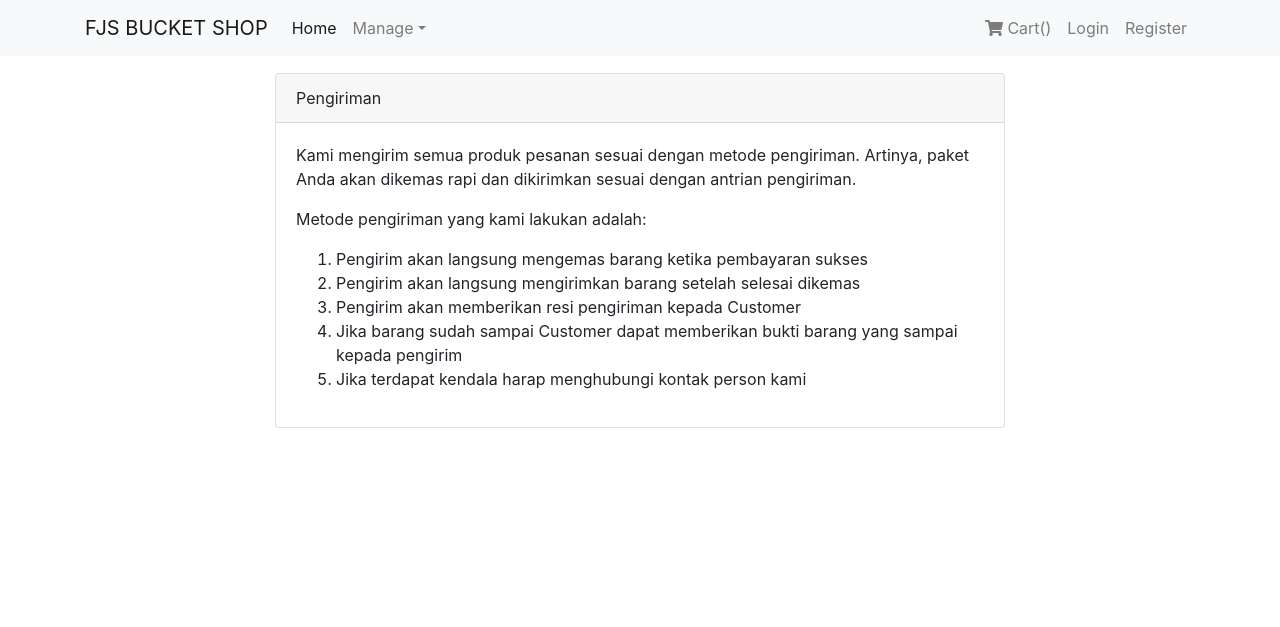
After one commit to alvisuhartanto/TA-CEO_T-REX, a CodeIgniter app: page /TA-CEO_T-REX/index.php/bantuan/pengiriman in a window 1280 px wide. The commit adds this page. Shown: the top 627 px of the page. Run offline with CodeIgniter, Linux system fonts and the light colour scheme.

Commit message:
Siti_fatimah: Menambahkan halaman pengiriman

```diff
--- a/application/controllers/Bantuan.php
+++ b/application/controllers/Bantuan.php
@@ -13,4 +13,9 @@ class Bantuan extends MY_Controller {
 		$this->load->view('pages/bantuan/kontakperson');
 	}
 
+    public function pengiriman()
+	{
+		$this->load->view('pages/bantuan/pengiriman');
+	}
+
 }
--- a/application/views/layouts/_footer.php
+++ b/application/views/layouts/_footer.php
@@ -44,7 +44,7 @@
 <ul class="footer_ul_amrc">
 <li><a href="<?= base_url('Bantuan/pembayaran') ?>">Metode Pembayaran</a></li>
 <li><a href="<?= base_url('Bantuan/kontakperson') ?>">Kontak Person</a></li>
-<li><a href="http://webenlance.com">Pengiriman</a></li>
+<li><a href="<?= base_url('Bantuan/pengiriman') ?>">Pengiriman</a></li>
 <li><a href="http://webenlance.com">FAQ</a></li>
 </ul>
 <!--footer_ul_amrc ends here-->
--- /dev/null
+++ b/application/views/pages/bantuan/pengiriman.php
@@ -0,0 +1,37 @@
+<link rel="canonical" href="https://getbootstrap.com/docs/4.4/examples/navbar-fixed/">
+<link rel="stylesheet" href="https://maxcdn.bootstrapcdn.com/bootstrap/4.0.0/css/bootstrap.min.css" integrity="sha384-Gn5384xqQ1aoWXA+058RXPxPg6fy4IWvTNh0E263XmFcJlSAwiGgFAW/dAiS6JXm" crossorigin="anonymous">
+<link rel="stylesheet" href="https://cdnjs.cloudflare.com/ajax/libs/font-awesome/5.15.3/css/all.min.css" integrity="sha512-iBBXm8fW90+nuLcSKlbmrPcLa0OT92xO1BIsZ+ywDWZCvqsWgccV3gFoRBv0z+8dLJgyAHIhR35VZc2oM/gI1w==" crossorigin="anonymous" referrerpolicy="no-referrer" />
+<link rel="stylesheet" href="<?= base_url("/assets/css/app.css") ?>">
+<?php $this->load->view('layouts/_navbar') ?>
+
+<main role="main" class="container">
+
+    <div class="row">
+        <div class="col-md-8 mx-auto">
+        </div>
+    </div>
+
+    <div class="row">
+        <div class="col-md-8 mx-auto">
+            <div class="card">
+                <div class="card-header">
+                    Pengiriman
+                </div>
+                <div class="card-body">
+                    <p>
+                        Kami mengirim semua produk pesanan sesuai dengan metode pengiriman.
+                        Artinya, paket Anda akan dikemas rapi dan dikirimkan sesuai dengan antrian pengiriman.
+                    </p>
+                    <p>Metode pengiriman yang kami lakukan adalah: </p>
+                    <ol>
+                        <li>Pengirim akan langsung mengemas barang ketika pembayaran sukses</li>
+                        <li>Pengirim akan langsung mengirimkan barang setelah selesai dikemas</li>
+                        <li>Pengirim akan memberikan resi pengiriman kepada Customer</li>
+                        <li>Jika barang sudah sampai Customer dapat memberikan bukti barang yang sampai kepada pengirim</li>
+                        <li>Jika terdapat kendala harap menghubungi kontak person kami</li>
+                    </ol>
+                </div>
+            </div>
+        </div>
+    </div>
+</main>
```
